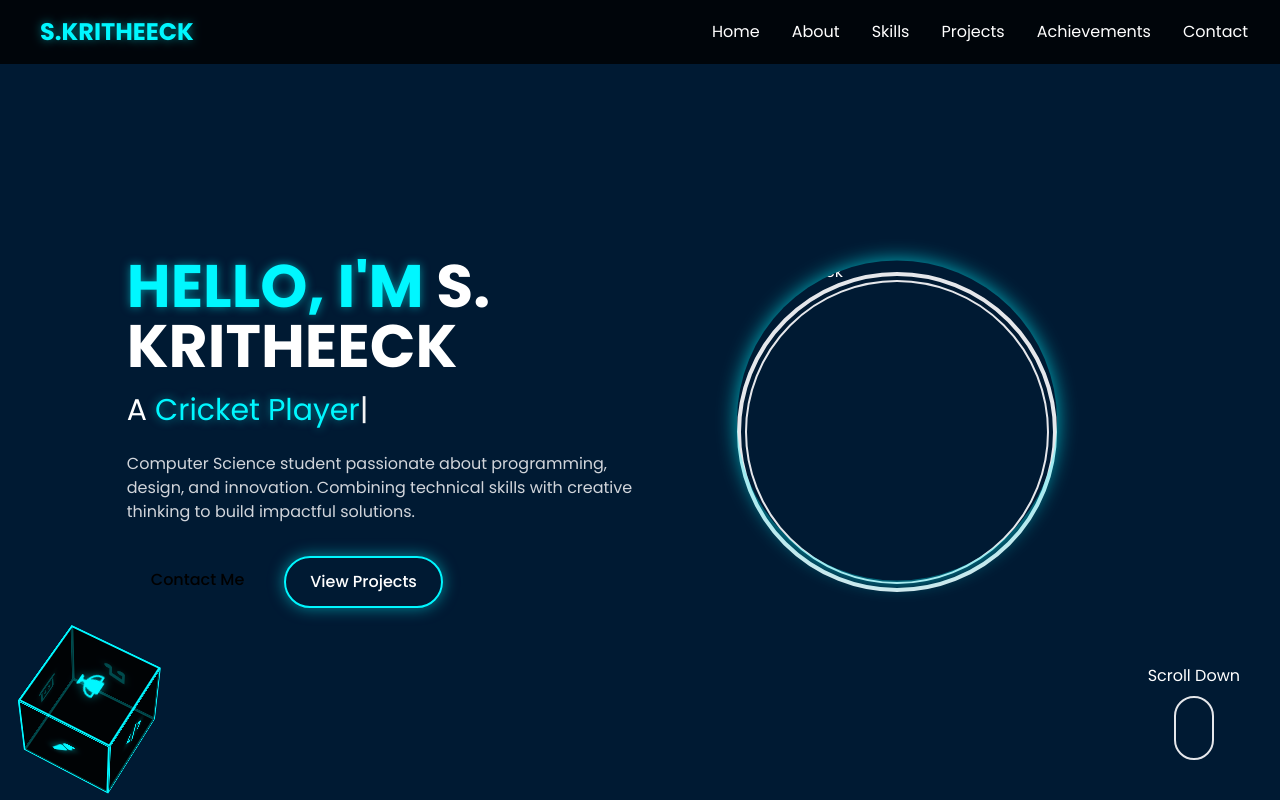
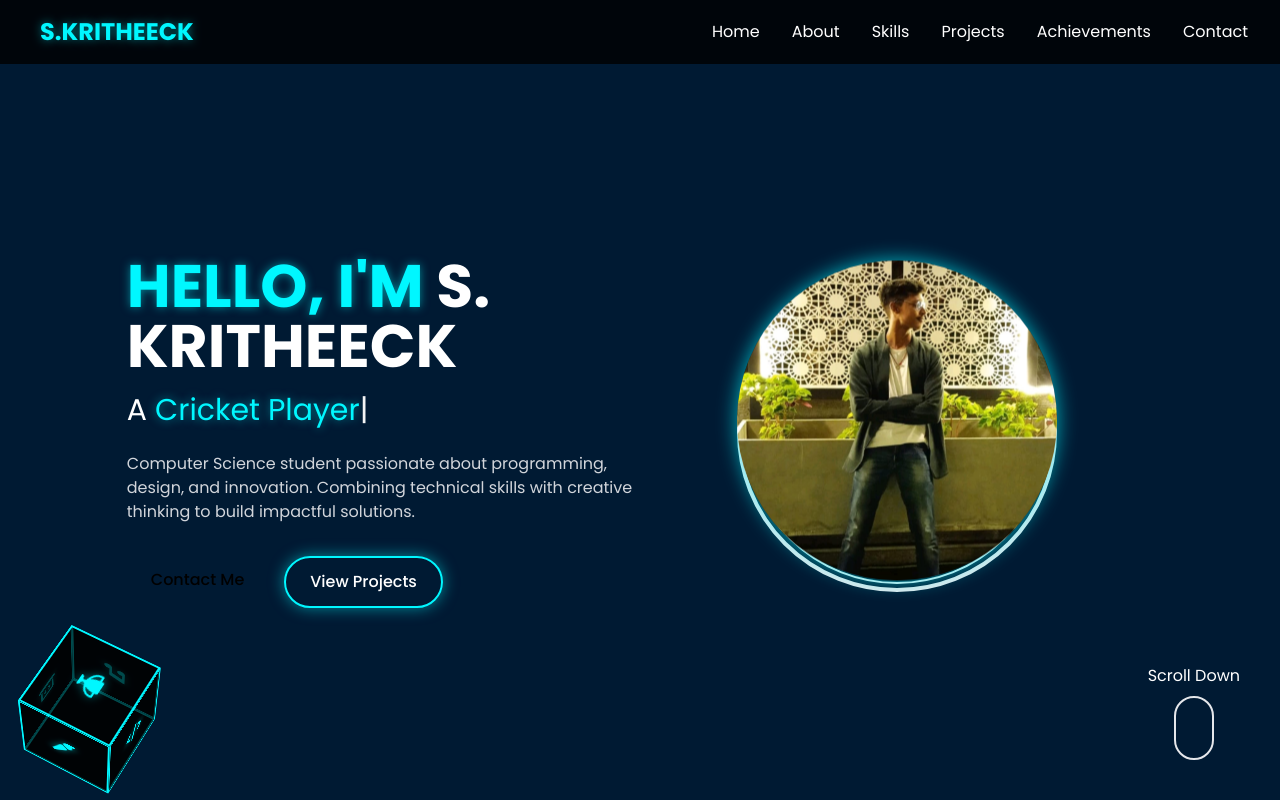
Before and after one commit to hackethonuser/KRI, a plain HTML site: page index.html in a window 1280 px wide. Shown: the top 800 px of the page. Drawn offline with nearby package versions, Linux system fonts and the light colour scheme.

Commit message:
Update index.html

```diff
--- a/index.html
+++ b/index.html
@@ -234,7 +234,7 @@
                     <div class="absolute inset-0 rounded-full bg-neon-blue opacity-20 blur-xl animate-pulse"></div>
                     <div class="absolute inset-0 rounded-full border-4 border-neon-blue animate-spin-slow" style="animation-duration: 20s;"></div>
                     <div class="absolute inset-2 rounded-full border-2 border-neon-blue animate-spin-slow-reverse" style="animation-duration: 25s;"></div>
-                    <img src="WhatsApp Image 2025-07-27 at 4.41.41 PM.jpeg" alt="S. Kritheeck" class="relative w-full h-full rounded-full object-cover neon-glow floating">
+                    <img src="portfolio_image.jpeg" alt="S. Kritheeck" class="relative w-full h-full rounded-full object-cover neon-glow floating">
                 </div>
             </div>
         </div>
```
